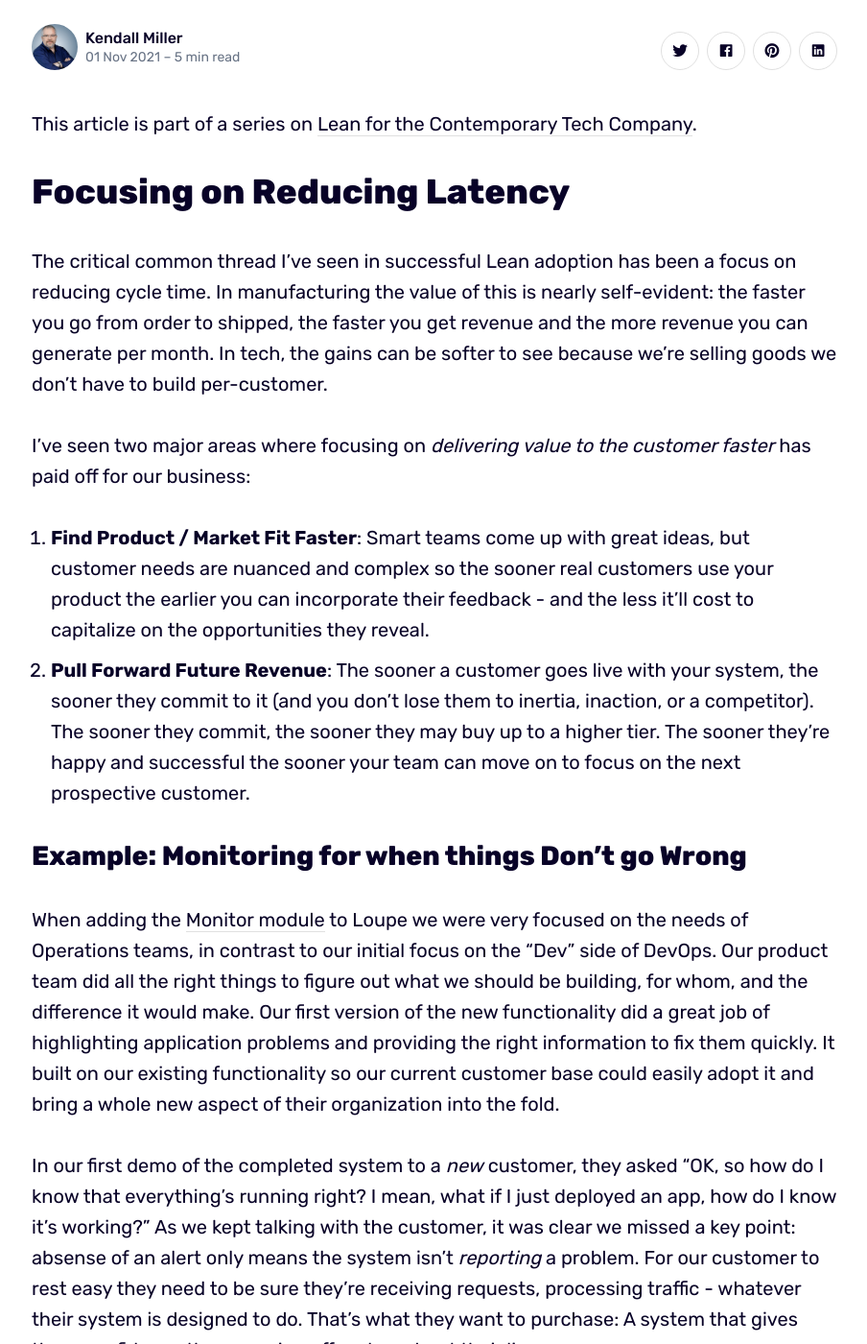
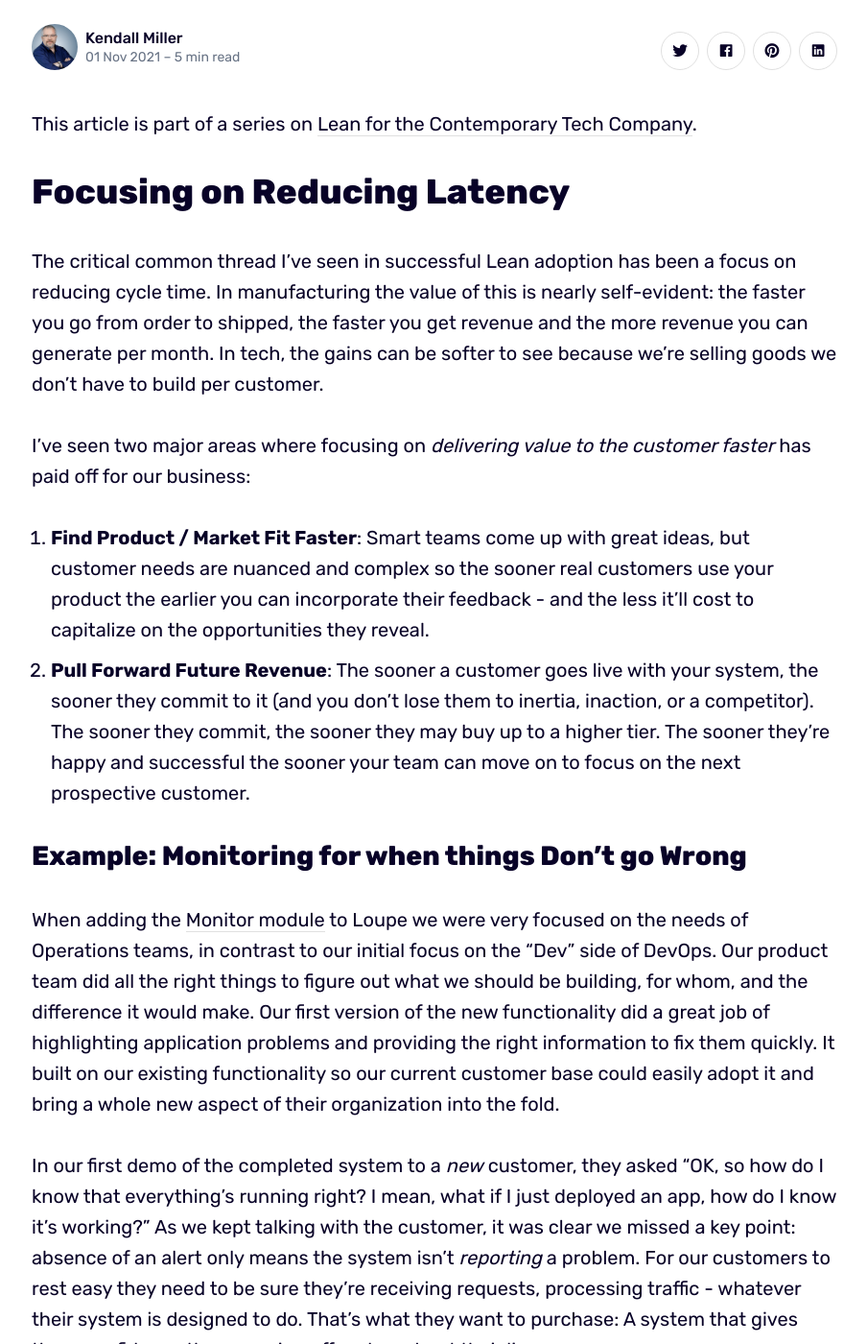
Before and after one commit to kendallmiller/kendallmiller.github.io, a Jekyll site: the page built from _posts/2021-11-1-focus-on-time-to-market-first.md, in a window 1280 px wide and 1400 px high, scrolled down 401 px. Shown: the whole window at 96% size, without its empty margins (187-1091 px from the left). Built offline with Jekyll 4.4.1, drawn with Linux system fonts in a browser that asks for light colours; some of the changed text lies outside the part shown.

Commit message:
Minor language changes

```diff
--- a/_posts/2021-11-1-focus-on-time-to-market-first.md
+++ b/_posts/2021-11-1-focus-on-time-to-market-first.md
@@ -11,7 +11,7 @@ This article is part of a series on [Lean for the Contemporary Tech Company](lea
 
 # Focusing on Reducing Latency
 
-The critical common thread I've seen in successful Lean adoption has been a focus on reducing cycle time. In manufacturing the value of this is nearly self-evident: the faster you go from order to shipped, the faster you get revenue and the more revenue you can generate per month.  In tech, the gains can be softer to see because we're selling goods we don't have to build per-customer.
+The critical common thread I've seen in successful Lean adoption has been a focus on reducing cycle time. In manufacturing the value of this is nearly self-evident: the faster you go from order to shipped, the faster you get revenue and the more revenue you can generate per month.  In tech, the gains can be softer to see because we're selling goods we don't have to build per customer.
 
 I've seen two major areas where focusing on _delivering value to the customer faster_ has paid off for our business:
 
@@ -22,7 +22,7 @@ I've seen two major areas where focusing on _delivering value to the customer fa
 
 When adding the [Monitor module](https://onloupe.com/products/monitor/) to Loupe we were very focused on the needs of Operations teams, in contrast to our initial focus on the "Dev" side of DevOps.  Our product team did all the right things to figure out what we should be building, for whom, and the difference it would make.  Our first version of the new functionality did a great job of highlighting application problems and providing the right information to fix them quickly.  It built on our existing functionality so our current customer base could easily adopt it and bring a whole new aspect of their organization into the fold.
 
-In our first demo of the completed system to a _new_ customer, they asked "OK, so how do I know that everything's running right? I mean, what if I just deployed an app, how do I know it's working?" As we kept talking with the customer, it was clear we missed a key point: absense of an alert only means the system isn't _reporting_ a problem.  For our customer to rest easy they need to be sure they're receiving requests, processing traffic - whatever their system is designed to do.  That's what they want to purchase: A system that gives them confidence they can sign off and go about their lives.
+In our first demo of the completed system to a _new_ customer, they asked "OK, so how do I know that everything's running right? I mean, what if I just deployed an app, how do I know it's working?" As we kept talking with the customer, it was clear we missed a key point: absence of an alert only means the system isn't _reporting_ a problem.  For our customers to rest easy they need to be sure they're receiving requests, processing traffic - whatever their system is designed to do.  That's what they want to purchase: A system that gives them confidence they can sign off and go about their lives.
 
 We'd had a lot of customer conversations - but those were with customers that already had bought into our vision of the product.  With our focus on the tactics of application monitoring, we'd not gone far enough back in the value stream to understand what human needs would motivate our customers to implement (and purchase) a product like ours.
 
@@ -34,7 +34,7 @@ One company I worked with sold primarily to government customers under subscript
 
 I went back to the leadership team and posed the question - what if we could cut in half the time from RFP acceptance to go live?  What would it do to our finances?  As the team laid it out quarter-by-quarter it became clear that pulling forward the revenue would substantially help us meet our corporate goals (namely EBITDA) and likely for little if any additional cost.  We charged fixed fees for implementation, typically based on the first year's projected transaction or subscription revenue so reducing our effort hours didn't hurt our revenue.  Better yet, because much of our effort hours were associated with periodic meetings that went on from signing until Go-Live shortening the duration would reduce our costs.
 
-In short, we could improve EBITDA and open up more capacity (critical in a smaller company) by doing everything we could to drive our customer to go live faster.
+In short, we could improve EBITDA and open up more capacity (critical in a smaller company) by doing everything we could to drive our customers to go live faster.
 
 # Learn More
 
```
Also changed, not shown: _posts/2021-10-1-lean-for-the-contemporary-tech-company.md (+1 -1 lines), _posts/2021-10-2-using-lean-value-to-make-great-product-decisions.md (+1 -1 lines), _posts/2021-10-3-minimizing-waste-in-your-saas.md (+1 -1 lines).
